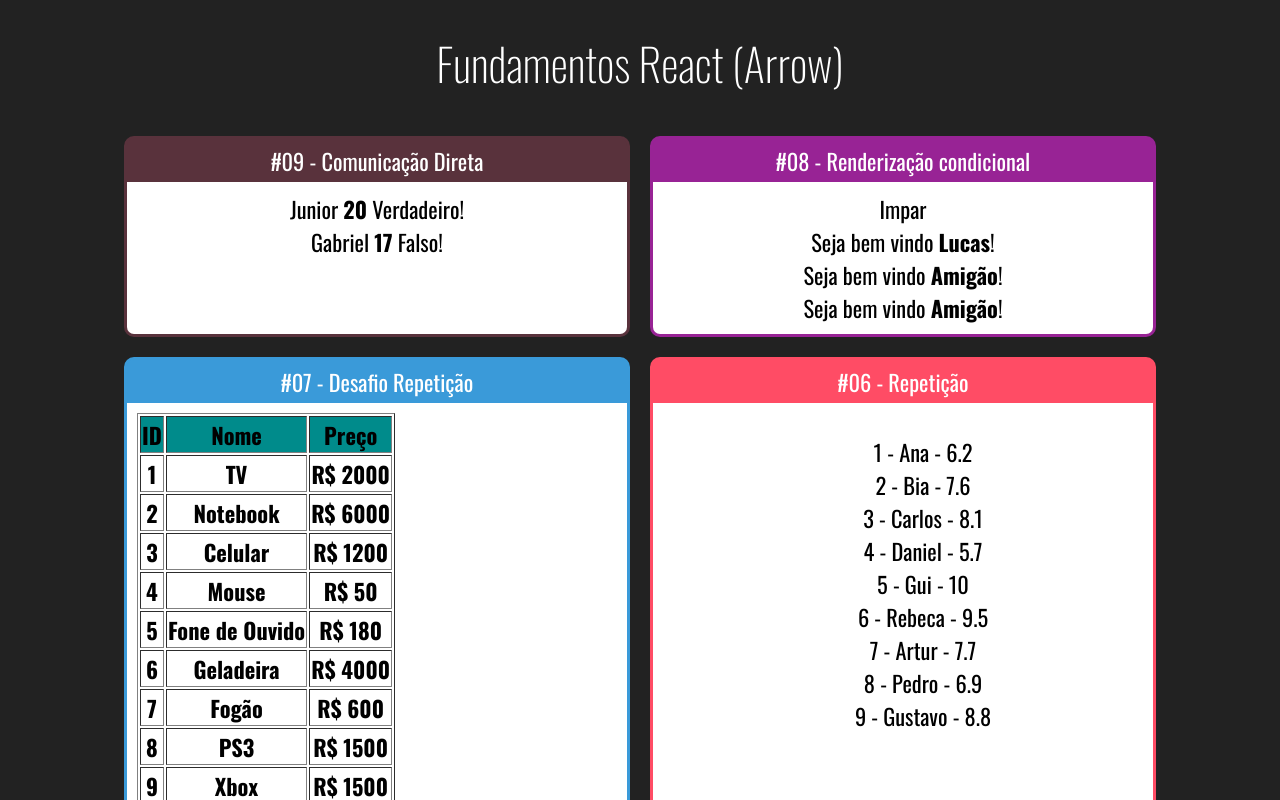
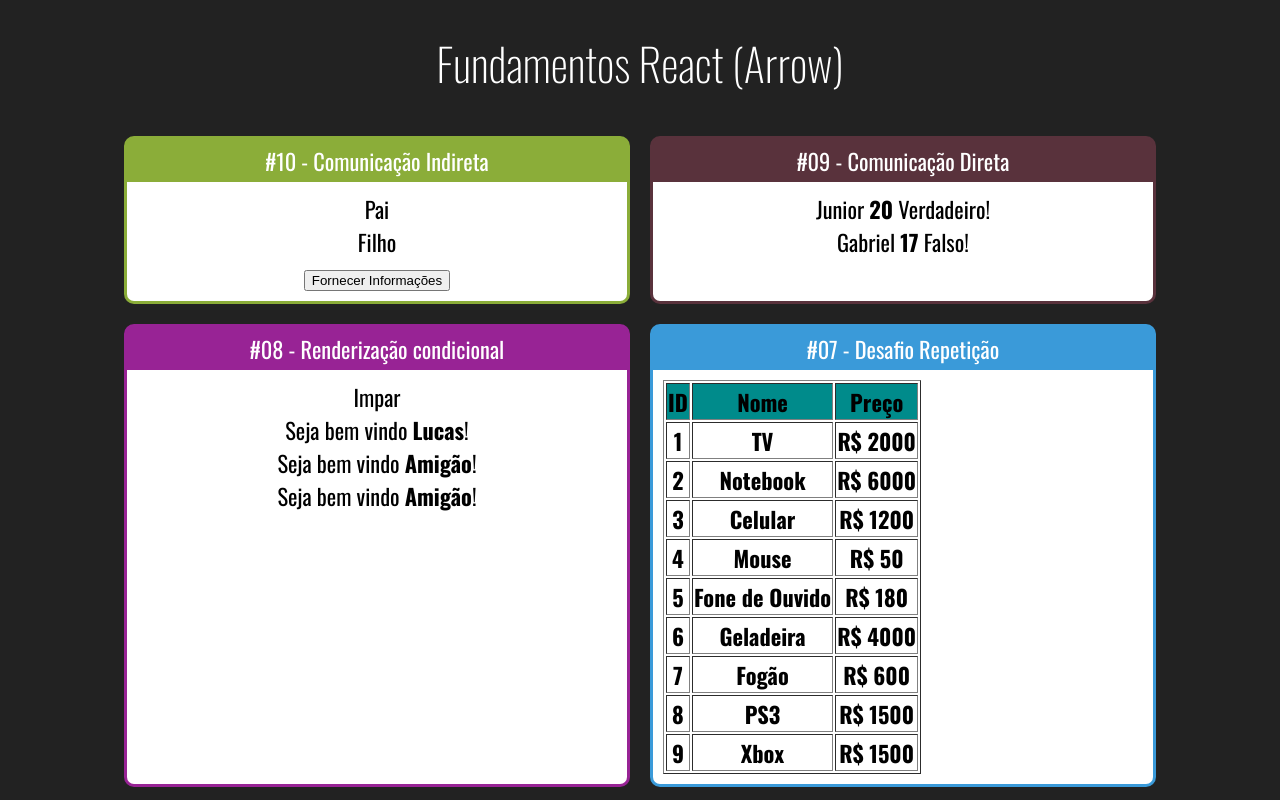
Before and after one commit to lucascv/React, a React (Create React App) app in the folder fundamentos-react/: page / in a window 1280 px wide. Shown: the top 800 px of the page. Built offline with nearby package versions, Linux system fonts and the light colour scheme.

Commit message:
add aula 31

```diff
--- a/fundamentos-react/src/App.jsx
+++ b/fundamentos-react/src/App.jsx
@@ -13,12 +13,17 @@ import TabelaProdutos from "./components/repeticao/TabelaProdutos";
 import ParOuImpar from "./components/condicional/ParOuImpar";
 import UsuarioInfo from "./components/condicional/UsuarioInfo";
 import DiretaPai from "./components/comunicacao/DiretaPai";
+import IndiretaPai from "./components/comunicacao/IndiretaPai";
 
 export default () => (
   <div className="App">
     <h1>Fundamentos React (Arrow)</h1>
 
     <div className="Cards">
+      <Card titulo="#10 - Comunicação Indireta" color="#8BAD39">
+        <IndiretaPai />
+      </Card>
+
       <Card titulo="#09 - Comunicação Direta" color="#59323C">
         <DiretaPai />
       </Card>
--- /dev/null
+++ b/fundamentos-react/src/components/comunicacao/IndiretaFilho.jsx
@@ -0,0 +1,10 @@
+import React from 'react';
+
+export default props => {
+  return (
+    <div>
+      <div>Filho</div>
+      <button>Fornecer Informações</button>
+    </div>
+  );
+}
--- /dev/null
+++ b/fundamentos-react/src/components/comunicacao/IndiretaPai.jsx
@@ -0,0 +1,11 @@
+import React from 'react';
+import IndiretaFilho from './IndiretaFilho';
+
+export default props => {
+  return (
+    <div>
+      <div>Pai</div>
+      <IndiretaFilho />
+    </div>
+  );
+}
```
